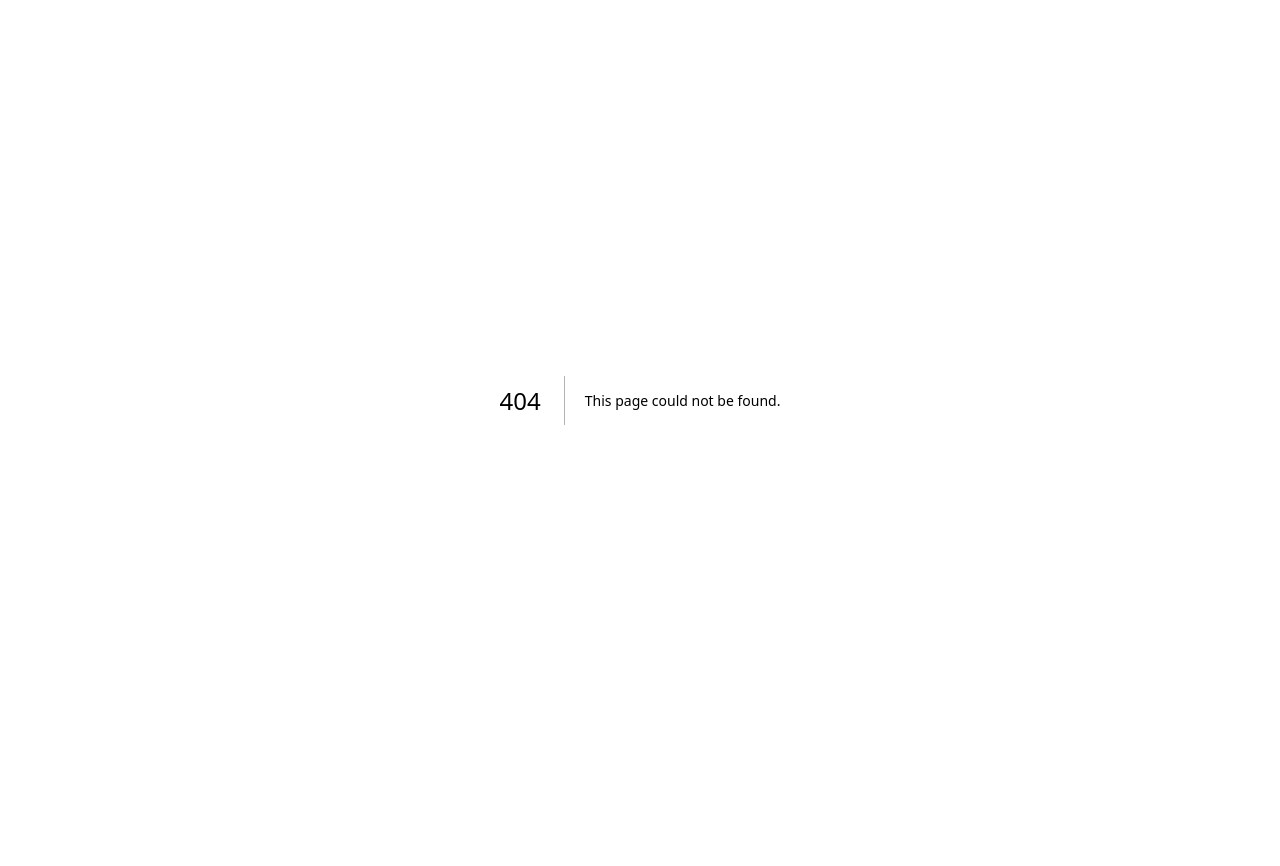
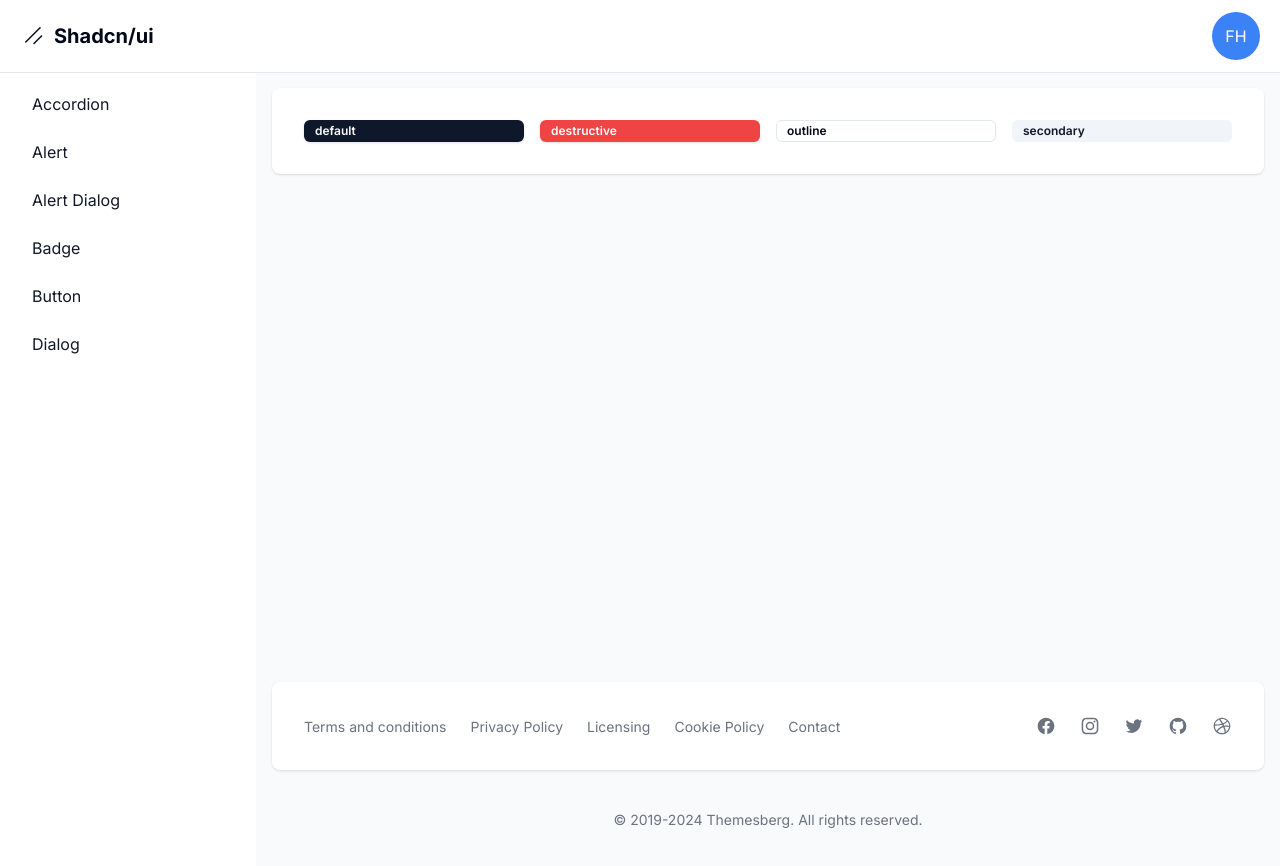
Before and after one commit to ReedRichards0511/shadcdn-ui, a Next.js app: page /dashboard/badge in a window 1280 px wide. Before the commit this address had no page. Shown: the top 866 px of the page. Before the commit the page ends 800 px from the top, so only its background shows below. Built offline with nearby package versions, Linux system fonts and the light colour scheme.

Commit message:
add badge

```diff
--- /dev/null
+++ b/src/app/dashboard/badge/page.tsx
@@ -0,0 +1,12 @@
+import { Badge } from "@/components/ui/badge";
+
+export default function Page() {
+  return (
+    <div className="grid grid-cols-4 gap-4">
+      <Badge>default</Badge>
+      <Badge variant='destructive'>destructive</Badge>
+      <Badge variant='outline'>outline</Badge>
+      <Badge variant='secondary'>secondary</Badge>
+    </div>
+  );
+}
--- a/src/app/dashboard/layout.tsx
+++ b/src/app/dashboard/layout.tsx
@@ -6,7 +6,8 @@
   { name: "button", href: "button" },
   { name: "alert dialog", href: "alert-dialog" },
   { name: "dialog", href: "dialog" },
-];
+  { name: "badge", href: "badge" },
+].sort((a, b) => a.name.localeCompare(b.name));
 
 export default function DashboardLayout({
   children,
--- /dev/null
+++ b/src/components/ui/badge.tsx
@@ -0,0 +1,36 @@
+import * as React from "react"
+import { cva, type VariantProps } from "class-variance-authority"
+
+import { cn } from "@/lib/utils"
+
+const badgeVariants = cva(
+  "inline-flex items-center rounded-md border px-2.5 py-0.5 text-xs font-semibold transition-colors focus:outline-none focus:ring-2 focus:ring-ring focus:ring-offset-2",
+  {
+    variants: {
+      variant: {
+        default:
+          "border-transparent bg-primary text-primary-foreground shadow hover:bg-primary/80",
+        secondary:
+          "border-transparent bg-secondary text-secondary-foreground hover:bg-secondary/80",
+        destructive:
+          "border-transparent bg-destructive text-destructive-foreground shadow hover:bg-destructive/80",
+        outline: "text-foreground",
+      },
+    },
+    defaultVariants: {
+      variant: "default",
+    },
+  }
+)
+
+export interface BadgeProps
+  extends React.HTMLAttributes<HTMLDivElement>,
+    VariantProps<typeof badgeVariants> {}
+
+function Badge({ className, variant, ...props }: BadgeProps) {
+  return (
+    <div className={cn(badgeVariants({ variant }), className)} {...props} />
+  )
+}
+
+export { Badge, badgeVariants }
```
